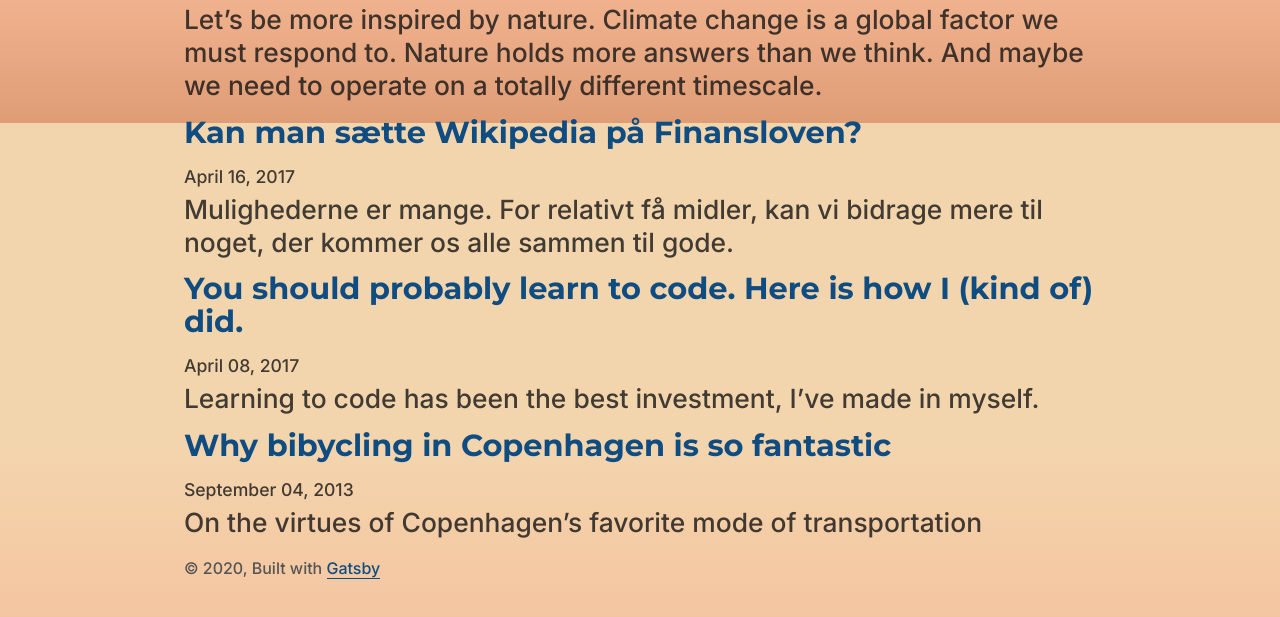
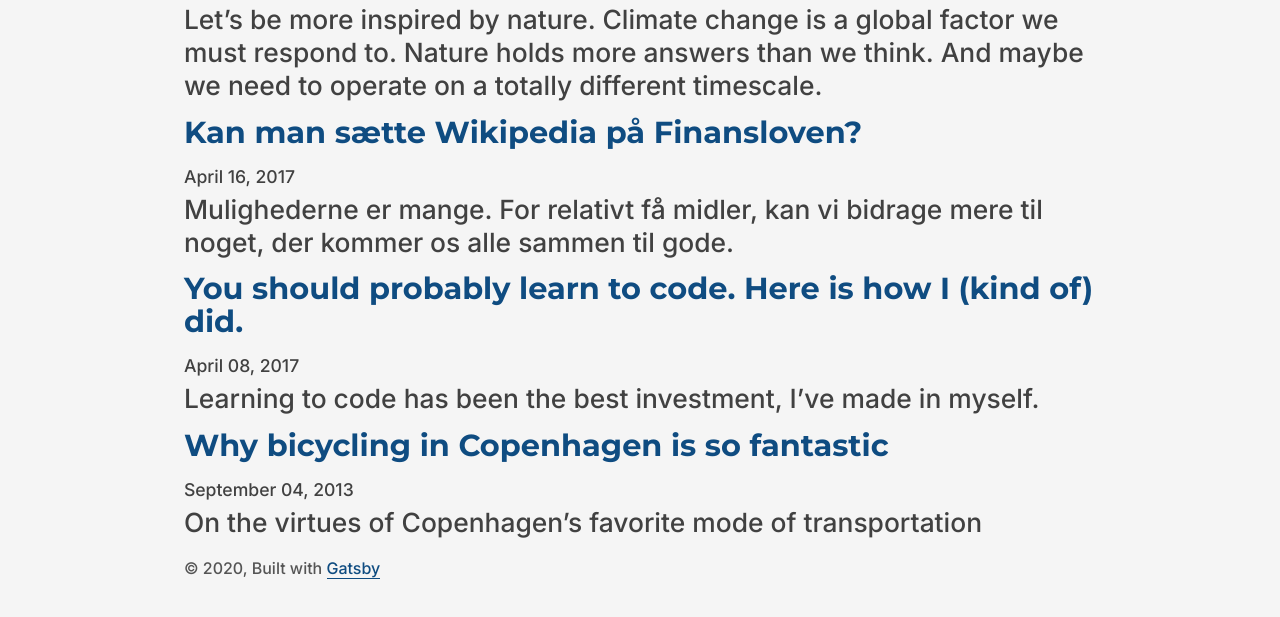
Before and after one commit to jacobpackert/jacobpackert.dk2020, a Gatsby site: page /blog in a window 1280 px wide. Shown: the part 677-1294 px from the top of the page. Built offline with nearby package versions, Linux system fonts and the light colour scheme; Gatsby itself is replaced by a stand-in of ours; some packages are replaced by stand-ins of ours.

Commit message:
refactor to more css-in-js, change to white background for blog

```diff
--- a/content/blog/why-bicycling-in-copenhagen-is-so-fantastic/index.md
+++ b/content/blog/why-bicycling-in-copenhagen-is-so-fantastic/index.md
@@ -1,5 +1,5 @@
 ---
-title: Why bibycling in Copenhagen is so fantastic
+title: Why bicycling in Copenhagen is so fantastic
 date: "2013-09-04"
 description: "On the virtues of Copenhagen’s favorite mode of transportation"
 ---
--- a/gatsby-browser.js
+++ b/gatsby-browser.js
@@ -9,6 +9,6 @@ import "./src/styles/global.css"
 
 import "typeface-inter";
 import "typeface-montserrat";
-import "typeface-merriweather"
+import "typeface-merriweather";
 
-import "prismjs/themes/prism.css"
+import "prismjs/themes/prism.css";
--- a/src/components/Layout.jsx
+++ b/src/components/Layout.jsx
@@ -1,14 +1,17 @@
 import React from 'react';
 import { Link } from 'gatsby';
+import {Colors, Gradients} from '../constants/Colors';
 
 const Layout = ({ location, title, children }) => {
   const rootPath = `${__PATH_PREFIX__}/`;
   console.log('rootPath:', rootPath);
   console.log(location && location.pathname);
   console.log(location);
-  let header
+  let header;
 
-  if (location?.pathname.includes('blog')) {
+  const isBlogSection = location?.pathname.includes('blog');
+
+  if (isBlogSection) {
     header = (
       <h3
         style={{
@@ -30,13 +33,16 @@ const Layout = ({ location, title, children }) => {
   }
 
   return (
-    <>
+    <div
+      style={{
+        background: isBlogSection ? Colors.BRIGHT_WHITE : Gradients.BACKGROUND_GRADIENT,
+      }}
+    >
       <div
         style={{
           margin: `0 auto`,
-          marginTop: 50,
           maxWidth: 960,
-          padding: `0 1.0875rem 1.45rem`,
+          padding: `50px 1.0875rem 1.45rem`,
         }}
       >
         <header>{header}</header>
@@ -54,7 +60,7 @@ const Layout = ({ location, title, children }) => {
           </a>
         </footer>
       </div>
-    </>
+    </div>
   );
 };
 
--- /dev/null
+++ b/src/constants/Colors.js
@@ -0,0 +1,17 @@
+export const Colors = {
+    CLASSICBLUE: "#0f4c81",
+    CLASSIC_BLUE_DARK: "#092f50",
+    CLASSIC_BLUE_BRIGHT: "#1368b3",
+    BABY_BLUE: "#b5c7d3",
+    CORNHUSK: "#f3d5ad",
+    PEACH_QUARTZ: "#f5b895",
+    PEACH_QUARTZ_DARK: "#df9d76",
+    STUCCO: "#a58d7f",
+    LIGHT_GRAY: "#eeeeee",
+    BRIGHT_WHITE: "#f5f5f5",
+    PRIMARY_BLACK: "hsla(0, 0 % , 8 % , 0.8)",
+}
+
+export const Gradients = {
+    BACKGROUND_GRADIENT: `linear-gradient(180deg, ${Colors.CORNHUSK} 40%, ${Colors.PEACH_QUARTZ} 80%, ${Colors.PEACH_QUARTZ_DARK} 100%)`,
+}
--- a/src/pages/blog.js
+++ b/src/pages/blog.js
@@ -5,7 +5,6 @@ import Bio from "../components/Bio"
 import Layout from "../components/Layout"
 import SEO from "../components/SEO"
 import { rhythm } from "../utils/typography"
-
 
 /** the list of all the blogposts
  * filename is not more descriptive as filename
--- a/src/pages/index.js
+++ b/src/pages/index.js
@@ -1,5 +1,4 @@
 import React from 'react';
-import '../styles/pages/index.css';
 
 import Layout from '../components/Layout';
 import SEO from '../components/SEO';
--- a/src/styles/_constants.css
+++ b/src/styles/_constants.css
@@ -10,4 +10,5 @@
   --light-gray: #eeeeee;
   --bright-white: #f5f5f5;
   --primary-black: hsla(0, 0%, 8%, 0.8);
+  --background-gradient: linear-gradient(180deg, var(--cornhusk) 40%, var(--peach-quartz) 80%, var(--peach-quartz-dark) 100%);
 }
--- a/src/styles/global.css
+++ b/src/styles/global.css
@@ -206,10 +206,7 @@ html {
   body {
     /* height: 100%; */
     color: var(--primary-black);
-    background: --var(--peach-quartz-dark);
-    background: linear-gradient(180deg, var(--cornhusk) 40%, var(--peach-quartz) 80%, var(--peach-quartz-dark) 100%);
-    background-repeat: no-repeat;
-    background-attachment: fixed;
+    background: var(--peach-quartz-dark);
     font-family: Inter, sans-serif;
     font-weight: 500;
     word-wrap: break-word;
@@ -632,7 +629,5 @@ html {
   @media only screen and (max-width: 480px) {
     html {
       font-size: 100%;
-      max-width: 95%;
-      margin: 0 auto;
     }
   }
--- a/src/styles/pages/index.css
+++ /dev/null
@@ -1,3 +0,0 @@
-.intro {
-
-}
```
